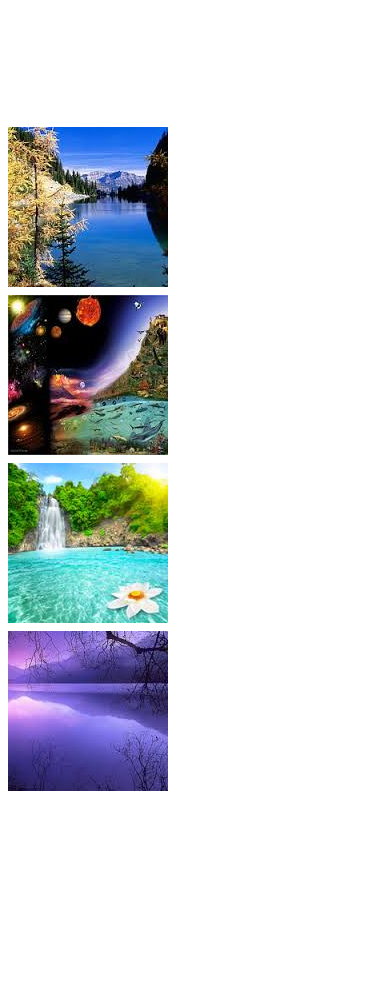
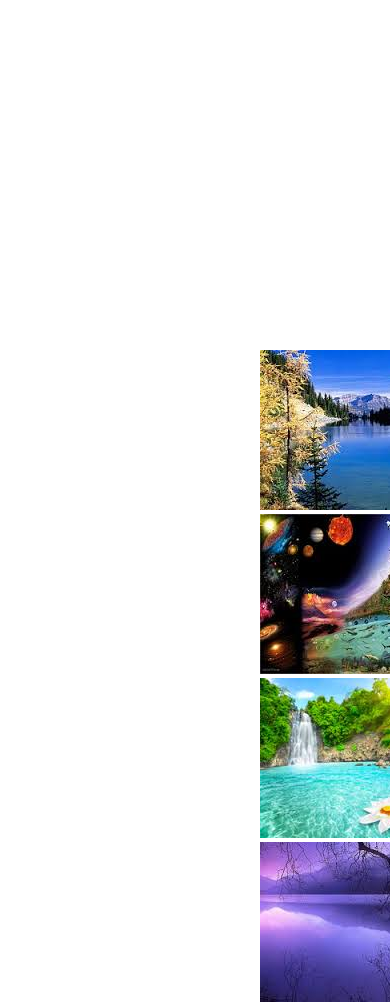
Before and after one commit to LeydiF/ResponsiveDesign, a plain HTML site: page index.html in a window 390 px wide. Shown: the part 1480-2486 px from the top of the page. Before the commit the page ends 2283 px from the top, so only its background shows below. Drawn offline with Linux system fonts and the light colour scheme.

Commit message:
ResponsiveDesign escritorio listo

```diff
--- a/css/mobile.css
+++ b/css/mobile.css
@@ -20,7 +20,3 @@ section{
 .main-menu ul li{
 	background:#000;
 }
-
-div{
-	width: 100%;
-}
--- a/css/style.css
+++ b/css/style.css
@@ -45,14 +45,26 @@ p{
 	position: absolute;
 	right: 135px;
 }
+ section{
+ 	position: absolute;
+ 	top:350px;
+ 	left: 240px;
+ }
 
-section{
-	margin-left: 250px;
-	margin-top: 50px;
-	width: 100%;
-}
+ .img1{
+ 	float: left;
+ }
 
-div{
-	margin-top:1%;
-	width: 100%;
-}
+ .img2{
+ 	float: left;
+ }
+ .img3{
+ 	float: left;
+ }
+ .img4{
+ 	float: left;
+ }
+
+ div{
+ 	margin-left: 20px;
+ }
--- a/index.html
+++ b/index.html
@@ -27,10 +27,11 @@ Blandit incorrupte quaerendum in quo, nibh impedit id vis, vel no nullam semper
 Eum hinc argumentum te, no sit percipit adversarium, ne qui feugiat persecuti. Odio omnes scripserit ad est, ut vidit lorem maiestatis his, putent mandamus gloriatur ne pro. Oratio iriure rationibus ne his, ad est corrumpit splendide. Ad duo appareat moderatius, ei falli tollit denique eos. Dicant evertitur mei in, ne his deserunt perpetua sententiae, ea sea omnes similique vituperatoribus. Ex mel errem intellegebat comprehensam, vel ad tantas antiopam delicatissimi, tota ferri affert eu nec. Legere expetenda pertinacia ne pro, et pro impetus persius assueverit.</p>
 </header>
 <section>
-<div><img src="img/img1.jpg"></div>
-<div><img src="img/img2.jpg"></div>
-<div><img src="img/img3.jpg"></div>
-<div><img src="img/img4.jpg"></div>
+	<div class="img1"><img src="img/img1.jpg"></div>
+	<div class="img2"><img src="img/img2.jpg"></div>
+	<div class="img3"><img src="img/img3.jpg"></div>
+	<div class="img4"><img src="img/img4.jpg"></div>
+
 </section>
 
 </body>
```
